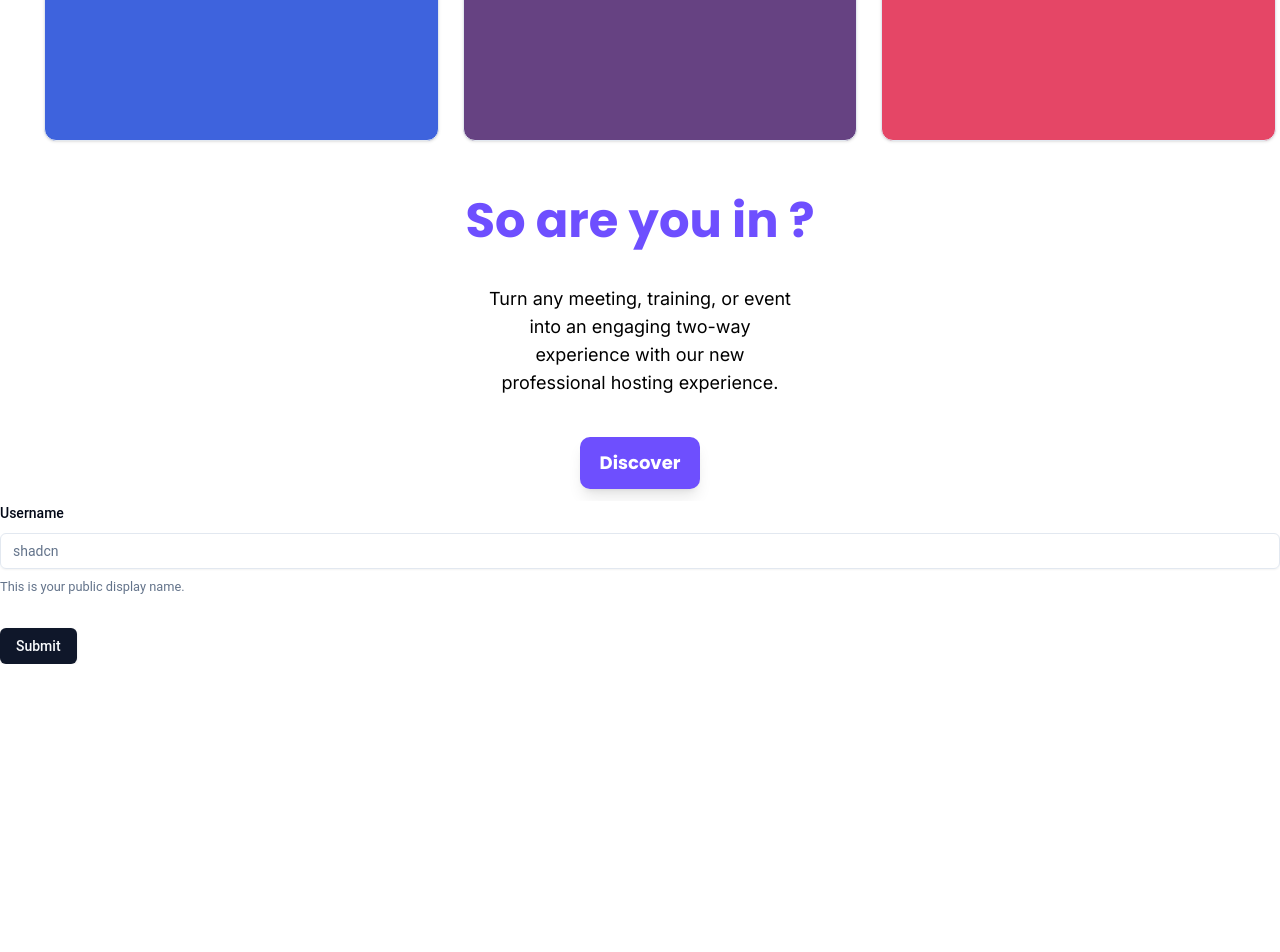
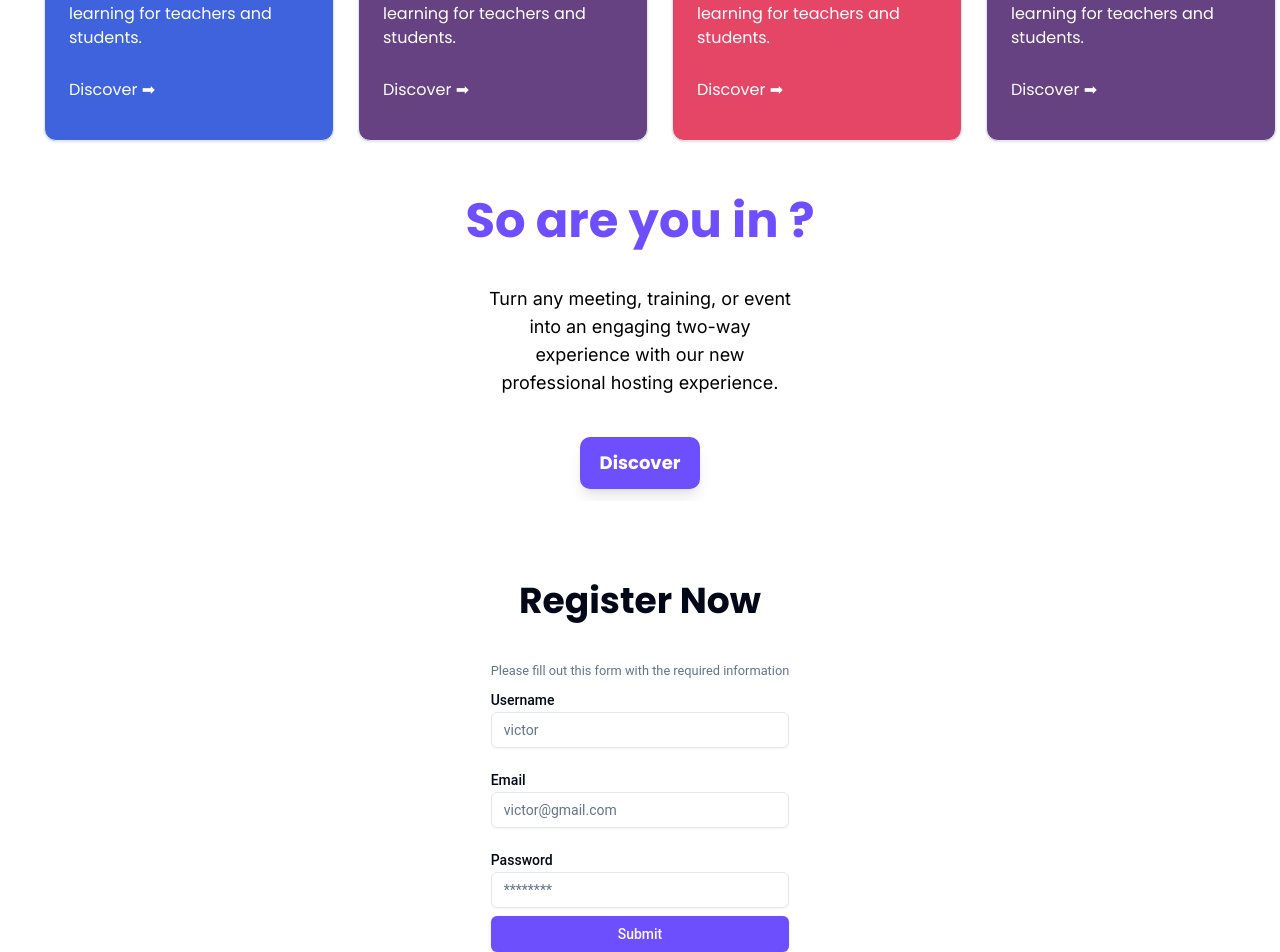
Before and after one commit to stanescuV/quizz-react, a React (Vite) app: page / in a window 1280 px wide. Shown: the part 1480-2432 px from the top of the page. Before the commit the page ends 2144 px from the top, so only its background shows below. Built offline with nearby package versions, Linux system fonts and the light colour scheme; no server answers.

Commit message:
register form added

```diff
--- a/src/components/CarouselFront.tsx
+++ b/src/components/CarouselFront.tsx
@@ -24,12 +24,13 @@ function CarouselFront() {
             const places = ['Education', 'Training', 'Feedback', 'Entertainement', 'Engagement']
 
             return (
-            <CarouselItem key={index} className="md:basis-1/2 lg:basis-1/3 ">
+            <CarouselItem key={index} className="md:basis-1/2 lg:basis-1/4 ">
               <div className="p-1">
                 <Card className="w-100 h-60 " style={{ backgroundColor: color }}>
-                    <CardContent className="flex flex-col justify-center items-center select-none cursor-pointer">
-                      <span className="text-5xl font-semibold ">{places[index]}</span>
-                      <span>Hello world</span>
+                    <CardContent className="flex flex-col select-none cursor-pointer">
+                      <span className="text-5xl font-semibold text-white font-pops">{places[index]}</span>
+                      <span className="mt-7 text-white font-pops">Engaging group and distance learning for teachers and students.</span>
+                      <span className="mt-7 hover:text-blue-500 pd-0 text-white font-pops">Discover ➡</span>
                     </CardContent>
                 </Card>
               </div>
--- a/src/components/RegisterForm.tsx
+++ b/src/components/RegisterForm.tsx
@@ -1,10 +1,10 @@
-"use client"
+"use client";
 
-import { zodResolver } from "@hookform/resolvers/zod"
-import { useForm } from "react-hook-form"
-import { z } from "zod"
+import { zodResolver } from "@hookform/resolvers/zod";
+import { useForm } from "react-hook-form";
+import { z } from "zod";
 
-import { Button } from "./ui/button"
+import { Button } from "./ui/button";
 import {
     Form,
     FormControl,
@@ -13,57 +13,105 @@ import {
     FormItem,
     FormLabel,
     FormMessage,
-} from "./ui/form"
-import { Input } from "./ui/input"
+} from "./ui/form";
+import { Input } from "./ui/input";
 
 const formSchema = z.object({
     username: z.string().min(2, {
         message: "Username must be at least 2 characters.",
     }),
-})
+});
 
 export function RegisterForm() {
-
     // 1. Define your form.
     const form = useForm<z.infer<typeof formSchema>>({
         resolver: zodResolver(formSchema),
         defaultValues: {
             username: "",
         },
-    })
+    });
 
     // 2. Define a submit handler.
     function onSubmit(values: z.infer<typeof formSchema>) {
-
-    console.log(values)
+        console.log(values);
     }
 
     return (
-    <div className="bg-white">
+        <div className="bg-white flex flex-col justify-center items-center pt-20 ">
+            <h2 className="text-4xl font-pops font-bold "> Register Now</h2>
             <Form {...form}>
-            <form onSubmit={form.handleSubmit(onSubmit)} className="space-y-8">
+                <form
+                    onSubmit={form.handleSubmit(onSubmit)}
+                    className="space-y-8"
+                >
+                    <div className="mt-10"></div>
                     <FormField
                         control={form.control}
                         name="username"
                         render={({ field }) => (
-                <FormItem>
+                            <FormItem
+                                style={{
+                                    display: "flex",
+                                    justifyContent: "center",
+                                    flexDirection: "column",
+                                    alignContent: "center",
+                                }}
+                            >
+                                <FormDescription>
+                                    Please fill out this form with the required
+                                    information
+                                </FormDescription>
+                                <div className="flex flex-col gap-5">
+                                    <div>
                                         <FormLabel>Username</FormLabel>
+                                        <FormControl className="">
+                                            <Input
+                                                placeholder="victor"
+                                                type="name"
+                                                {...field}
+                                            />
+                                        </FormControl>
+                                    </div>
+                                    <div>
+                                        <FormLabel>Email</FormLabel>
                                         <FormControl>
-                    <Input placeholder="shadcn" {...field} />
+                                            <Input
+                                                placeholder="victor@gmail.com"
+                                                type="email"
+                                                {...field}
+                                            />
                                         </FormControl>
-                    <FormDescription>
-                    This is your public display name.
-                    </FormDescription>
+                                    </div>
+                                    <div>
+                                        <FormLabel>Password</FormLabel>
+                                        <FormControl>
+                                            <Input
+                                                placeholder="********"
+                                                type="password"
+                                                {...field}
+                                            />
+                                        </FormControl>
+                                    </div>
+                                </div>
                                 <FormMessage />
+                                <Button
+                                    type="submit"
+                                    style={{
+                                        display: "flex",
+                                        backgroundColor: "#6E4FFE",
+                                        justifyContent: "center",
+                                        justifyItems: "center",
+                                    }}
+                                >
+                                    Submit
+                                </Button>
                             </FormItem>
                         )}
                     />
-            <Button type="submit">Submit</Button>
                 </form>
             </Form>
         </div>
-
-    )
+    );
 }
 
 export default RegisterForm;
--- a/src/components/TextAndDiscoverButton.tsx
+++ b/src/components/TextAndDiscoverButton.tsx
@@ -2,7 +2,7 @@
 function TextAndDiscoverButton() {
   return (
     <div className="w-full flex items-center flex-col justify-center w-1/2 text-center bg-white py-3">
-        <h3 className="text-[#6e4fff] text-5xl text-center font-extrabold font-pops pt-10">
+        <h3 className="text-[#6e4fff]  text-5xl text-center font-bold font-pops pt-10">
             So are you in ?
         </h3>
         <div className="text-black text-lg text-center font-normal font-['Inter'] pt-10 ">
--- a/src/pages/HostPage.tsx
+++ b/src/pages/HostPage.tsx
@@ -4,18 +4,14 @@ import { AnswersChart } from "../components/AnswersChart";
 import { readSessionWithIdReturnsAnswers } from "../firebase/firestore";
 
 const HostPage = () => {
-    // Destructure both parameters from useParams
     const { hostId, sessionId } = useParams<{
         hostId: string;
         sessionId: string;
     }>();
     const [answerData, setAnswerData] = useState<Array<any>>([]);
-
-    // Ref to hold the WebSocket instance
     const wsRef = useRef<WebSocket | null>(null);
 
     useEffect(() => {
-        // Only connect if both ids are provided
         if (sessionId && hostId) {
             wsRef.current = new WebSocket("ws://localhost:3001");
 
@@ -26,32 +22,28 @@ const HostPage = () => {
                     adminSession: sessionId,
                 };
 
+                // Initial data fetch
                 readSessionWithIdReturnsAnswers(sessionId).then((answers) => {
-                    setAnswerData(answers);
+                    console.log("Initial answers fetched:", answers);
+                    setAnswerData([...answers]);
                 });
 
                 const dataToSend = JSON.stringify(adminObject);
                 wsRef.current?.send(dataToSend);
             };
 
-            wsRef.current.onmessage = (event) => {
+            wsRef.current.onmessage = async (event) => {
+                console.log("WebSocket message received:", event.data);
 
-                //refresh the data if there was an insert while the admin was on the host page
-                const dataAsObject = JSON.parse(event.data)
+                // Fetch updated answers
+                const answers = await readSessionWithIdReturnsAnswers(sessionId);
+                console.log("Updated answers fetched:", answers);
 
-                console.log({dataAsObject})
-                if(dataAsObject.refresh){
-                    readSessionWithIdReturnsAnswers(sessionId).then((answers) => {
-                        console.log("host page answerData", answerData);
-                        setAnswerData(answers);
-                    });
-                }
-
-                console.log("Message from server:", event.data);
+                // Trigger state update
+                setAnswerData([...answers]);
             };
         }
 
-        // Clean up WebSocket connection on component unmount
         return () => {
             if (wsRef.current) {
                 wsRef.current.close();
@@ -66,7 +58,7 @@ const HostPage = () => {
             <p>Host ID: {hostId}</p>
             <p>Session ID: {sessionId}</p>
 
-            {answerData.length && <AnswersChart answersData={answerData} />}
+            {answerData.length > 0 && <AnswersChart answersData={answerData} />}
         </div>
     );
 };
```
Also changed, not shown: src/components/AnswersChart.tsx (+17 -16 lines). Lines whose indentation alone changed are shown as unchanged.
